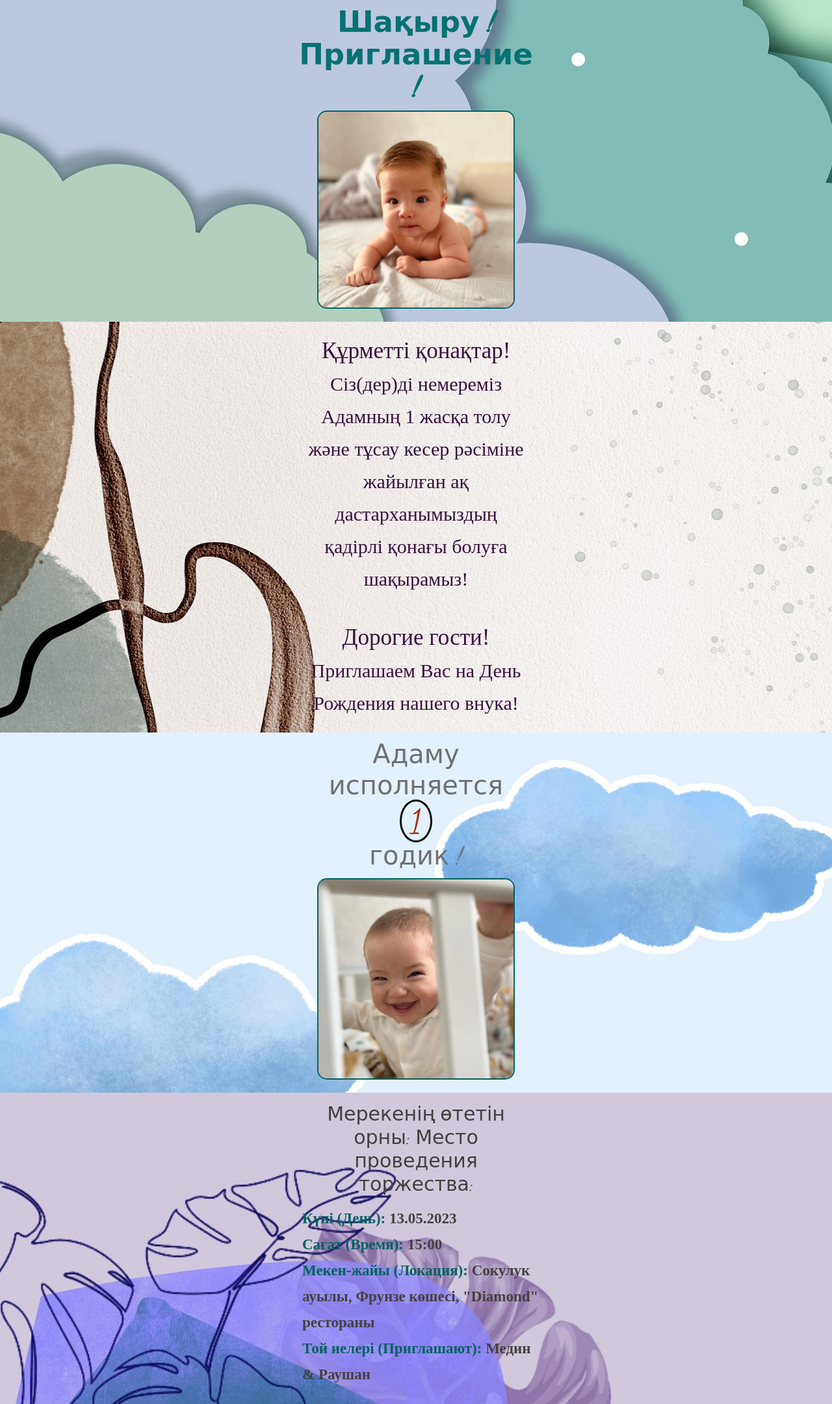
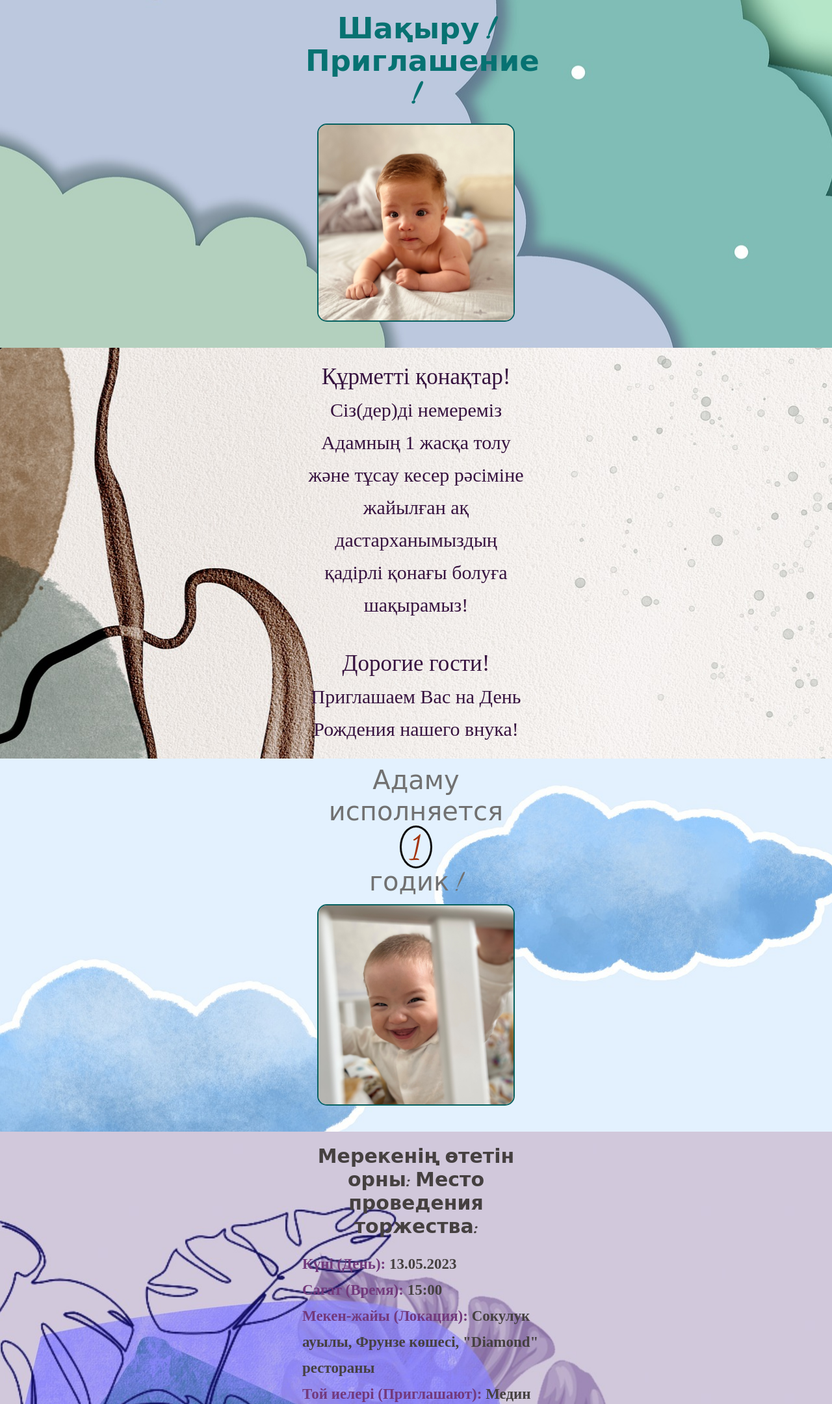
Before and after one commit to MadinaTorubai/AdamBirth, a plain HTML site: page index.html in a window 1280 px wide. Shown: the top 2160 px of the page at 65% size. Drawn offline with Linux system fonts and the light colour scheme.

Commit message:
feat: add new styles

```diff
--- a/style/style.css
+++ b/style/style.css
@@ -25,7 +25,7 @@ ul {
 
 
 .header-item {
-    padding-bottom: 20px;
+    padding-bottom: 40px;
 }
 
 
@@ -37,7 +37,7 @@ ul {
     font-size: 45px;
     line-height: 50px;
     text-align: center;
-    padding: 10px;
+    padding: 20px;
 }
 
 
@@ -74,7 +74,7 @@ img {
 
 
 .main {
-    padding-bottom: 20px;
+    padding-bottom: 40px;
 }
 
 .main h2 {
@@ -96,8 +96,6 @@ img {
     margin: 100px;
 }
 
-
-
 .futter {
     background: url(../image/monstera-7205622_1920.jpg) 91% 10% no-repeat;
     padding-bottom: 25px;
@@ -107,10 +105,10 @@ img {
     font-family: 'Dancing Script',
         cursive;
     font-style: normal;
-    font-weight: 400;
+    font-weight: bold;
     color: rgb(69, 64, 64);
     font-size: 30px;
-    padding: 15px;
+    padding: 20px;
     text-align: center;
 }
 
@@ -124,11 +122,11 @@ img {
 }
 
 .futter-item span {
-    color: rgb(6, 97, 97);
+    color: rgb(114, 57, 124);
 }
 
 .futter-item-kz span {
-    color: rgb(6, 97, 97);
+    color: rgb(114, 57, 124);
 }
 
 .info {
@@ -142,6 +140,7 @@ img {
 .info-item h2 {
     color: #555454;
     text-align: center;
+    font-weight: bold;
     font-family: 'Dancing Script',
         cursive;
     font-size: 25px;
```
